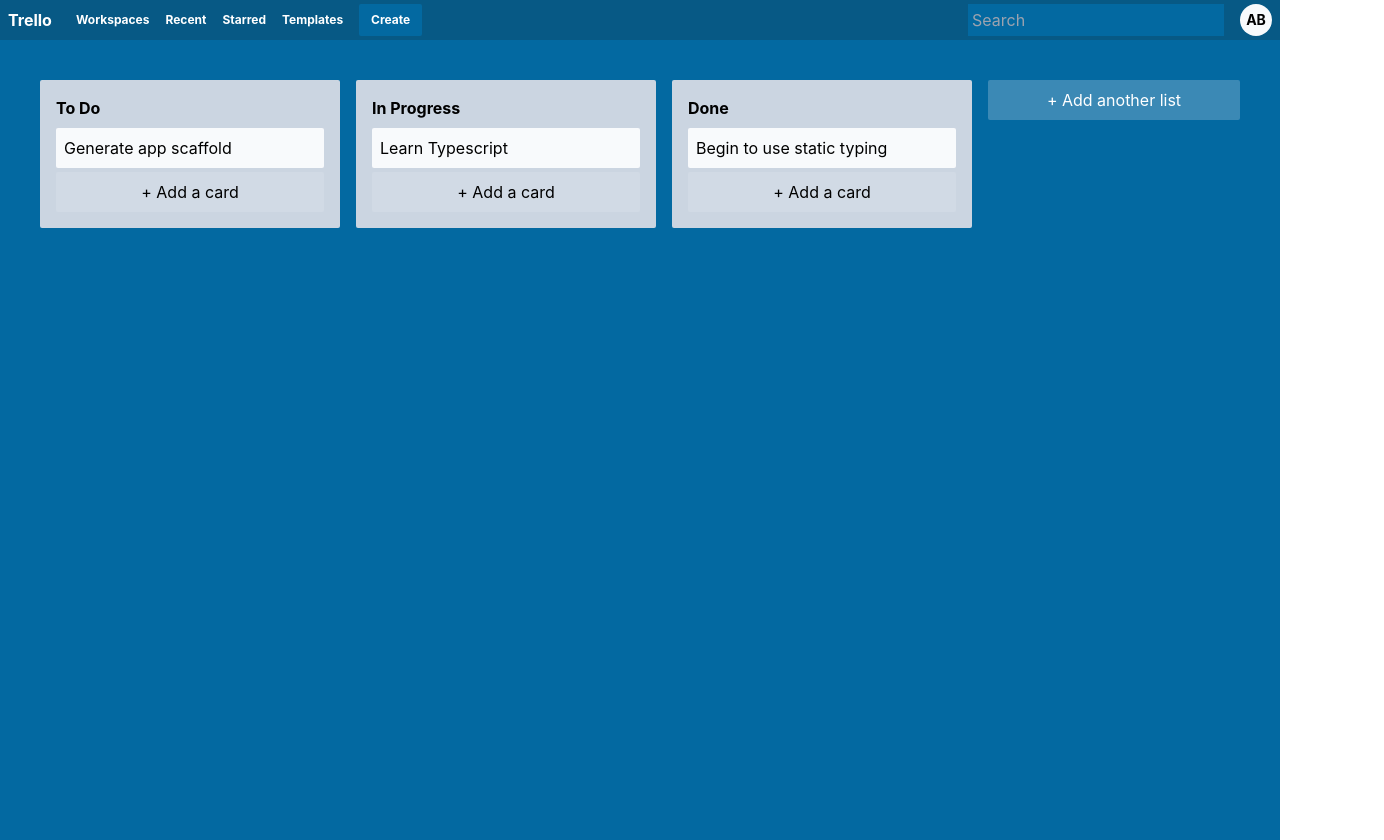
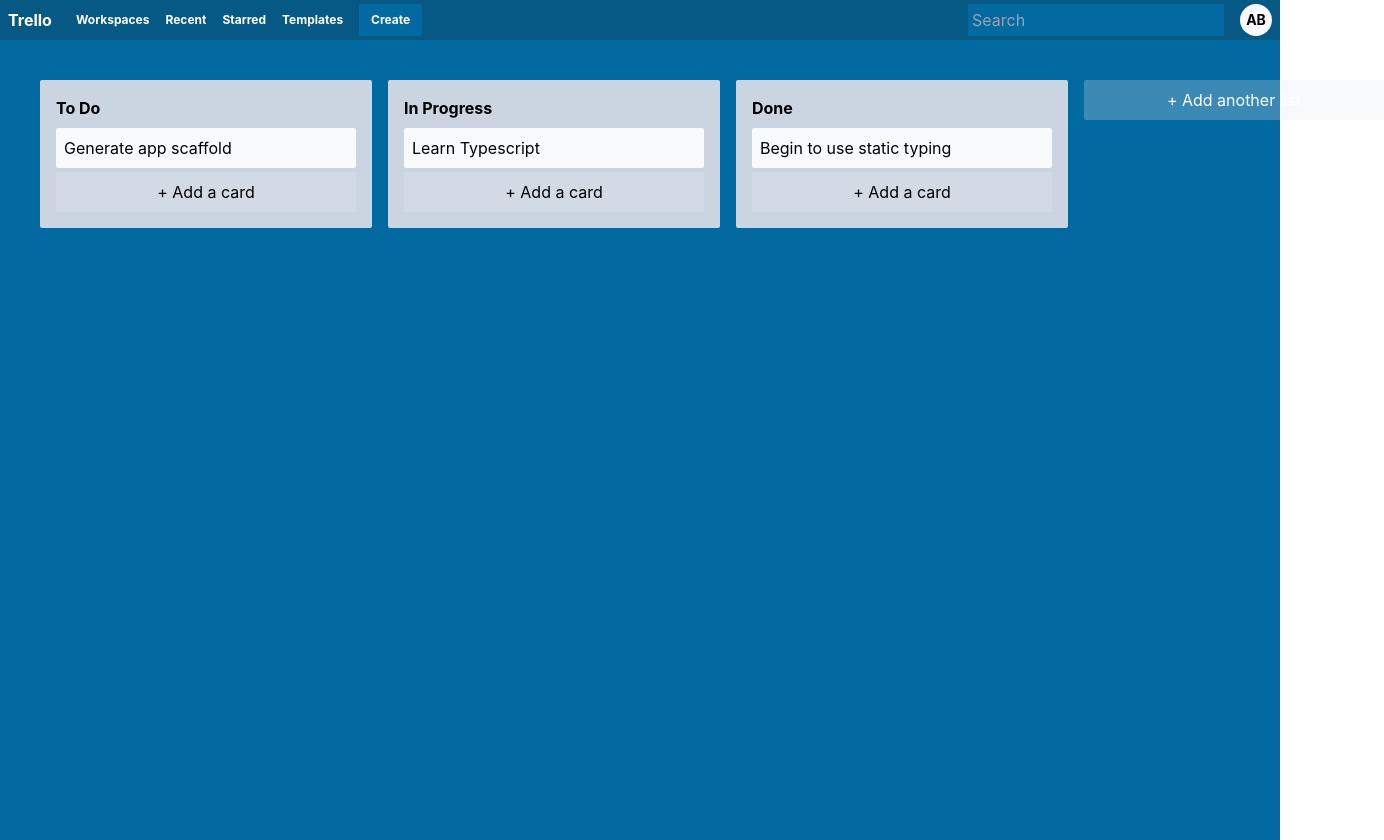
Before and after one commit to aLe3ouLa/trello-clone, a React (Create React App) app: page / in a window 1280 px wide. Shown: the whole page, 1384 px wide, since content can reach past the window. Built offline with nearby package versions, Linux system fonts and the light colour scheme.

Commit message:
fix: ids and moving around

```diff
--- a/src/AppStateContext.tsx
+++ b/src/AppStateContext.tsx
@@ -56,9 +56,9 @@ const appStateReducer = (state: AppState, action: Action): AppState => {
       };
     }
     case 'ADD_TASK': {
-      const { taskId, text } = action.payload;
+      const { listId, text } = action.payload;
 
-      const targetLaneIndex = findItemIndexById(state.lists, taskId);
+      const targetLaneIndex = findItemIndexById(state.lists, listId);
 
       let newStateTasks = [...state.lists];
 
@@ -90,10 +90,15 @@ const appStateReducer = (state: AppState, action: Action): AppState => {
     case 'MOVE_TASK': {
       const { dragIndex, hoverIndex, sourceLane, targetLane } = action.payload;
 
+      console.log('PAYLOAD', action.payload);
+
       const sourceLaneIndex = findItemIndexById(state.lists, sourceLane);
       const targetLaneIndex = findItemIndexById(state.lists, targetLane);
       const item = state.lists[sourceLaneIndex].tasks.splice(dragIndex, 1)[0];
+      console.log('HERE', state.lists, item);
       state.lists[targetLaneIndex].tasks.splice(hoverIndex, 0, item);
+
+      console.log('LISTS', state.lists);
 
       return { ...state };
     }
--- a/src/AppStateTypes.ts
+++ b/src/AppStateTypes.ts
@@ -36,7 +36,7 @@ export type Action =
     }
   | {
       type: Actions.ADD_TASK;
-      payload: { text: string; taskId: string };
+      payload: { text: string; listId: string };
     }
   | {
       type: Actions.MOVE_LIST;
--- a/src/components/Card/Card.tsx
+++ b/src/components/Card/Card.tsx
@@ -3,16 +3,20 @@ import { useDrop } from 'react-dnd';
 import { useAppState } from '../../AppStateContext';
 import { Actions } from '../../AppStateTypes';
 import { useDragItem } from '../../hooks/useDragItem';
+import { isHidden } from '../../utils/isHidden';
 import { CardDragItem, DragTypes } from '../CustomDragLayer/DragItemTypes';
 interface CardProps {
   text: string;
   index: number;
   id: string;
   laneId: string;
+  isPreview?: boolean;
 }
 
-export const Card = ({ text, id, index, laneId }: CardProps) => {
-  const { dispatch } = useAppState();
+export const Card = ({ text, id, index, laneId, isPreview }: CardProps) => {
+  const { state, dispatch } = useAppState();
+  const ref = useRef<HTMLDivElement>(null);
+
   const { drag } = useDragItem({
     type: DragTypes.CARD,
     id,
@@ -20,14 +24,16 @@ export const Card = ({ text, id, index, laneId }: CardProps) => {
     text,
     laneId,
   });
-  const ref = useRef<HTMLDivElement>(null);
 
   const [, drop] = useDrop({
     accept: 'CARD',
     hover(item: CardDragItem) {
+      // if (!item) return;
+
       if (item.id === id) {
         return;
       }
+
       const dragIndex = item.index;
       const hoverIndex = index;
       const sourceLane = item.laneId;
@@ -37,6 +43,7 @@ export const Card = ({ text, id, index, laneId }: CardProps) => {
         type: Actions.MOVE_TASK,
         payload: { dragIndex, hoverIndex, sourceLane, targetLane },
       });
+
       item.index = hoverIndex;
       item.laneId = targetLane;
     },
@@ -47,7 +54,15 @@ export const Card = ({ text, id, index, laneId }: CardProps) => {
   return (
     <article
       ref={ref}
-      className="bg-slate-50 cursor-pointer mb-1 p-2 max-w-100 rounded-sm shadow-black"
+      className={`bg-slate-50 cursor-pointer mb-1 p-2 w-min-[300px] rounded-sm shadow-black  ${
+        isPreview ? 'rotate-6' : 'rotate-0'
+      }
+      ${
+        isHidden(isPreview, state.draggedItem, DragTypes.CARD, id)
+          ? 'opacity-20'
+          : 'opacity-100'
+      }
+      `}
     >
       {text}
     </article>
--- a/src/components/Column/Lane.tsx
+++ b/src/components/Column/Lane.tsx
@@ -6,11 +6,7 @@ import { useDragItem } from '../../hooks/useDragItem';
 import { isHidden } from '../../utils/isHidden';
 import { Card } from '../Card/Card';
 import { CreateItem } from '../CreateItem/CreateItem';
-import {
-  CardDragItem,
-  DragTypes,
-  LaneDragItem,
-} from '../CustomDragLayer/DragItemTypes';
+import { DragItem, DragTypes } from '../CustomDragLayer/DragItemTypes';
 
 interface LaneProps {
   text: string;
@@ -26,36 +22,40 @@ export const Lane = ({ text, index, id, isPreview }: LaneProps) => {
   const { drag } = useDragItem({ type: DragTypes.LANE, id, index, text });
 
   const handleCreate = (text: string) => {
-    dispatch({ type: Actions.ADD_TASK, payload: { text, taskId: id } });
+    dispatch({ type: Actions.ADD_TASK, payload: { text, listId: id } });
   };
 
   const [, drop] = useDrop({
-    accept: ['COLUMN', 'CARD'],
-    hover(item: LaneDragItem | CardDragItem) {
+    accept: [DragTypes.LANE, DragTypes.CARD],
+    hover(item: DragItem) {
       if (item.type === DragTypes.LANE) {
         const dragIndex = item.index;
-        const hoverIndex = index;
-        if (dragIndex === hoverIndex) {
+        const hoverIndex = id;
+
+        if (dragIndex === +hoverIndex) {
           return;
         }
 
         dispatch({
           type: Actions.MOVE_LIST,
-          payload: { draggedIdx: dragIndex, hoverIdx: hoverIndex },
+          payload: { draggedIdx: dragIndex, hoverIdx: +hoverIndex },
         });
-        item.index = hoverIndex;
+        item.index = +hoverIndex;
       } else {
         const dragIndex = item.index;
         const hoverIndex = 0;
         const sourceLane = item.laneId;
         const targetLane = id;
+
         if (sourceLane === targetLane) {
           return;
         }
+
         dispatch({
           type: Actions.MOVE_TASK,
           payload: { dragIndex, hoverIndex, sourceLane, targetLane },
         });
+
         item.index = hoverIndex;
         item.laneId = targetLane;
       }
@@ -64,13 +64,15 @@ export const Lane = ({ text, index, id, isPreview }: LaneProps) => {
 
   drag(drop(ref));
 
+  console.log(state.lists);
+
   return (
     <section
       ref={ref}
-      className={`bg-slate-300 mr-4 rounded-sm min-h-min p-4 flex-grow-0 min-w-[300px]
+      className={`bg-slate-300 mr-4 rounded-sm h-min p-4 flex-grow-0 w-max-[300px]
       ${isPreview ? 'rotate-6' : 'rotate-0'}
       ${
-        isHidden(isPreview, state.draggedItem, 'COLUMN', id)
+        isHidden(isPreview, state.draggedItem, DragTypes.LANE, id)
           ? 'opacity-0'
           : 'opacity-100'
       }
@@ -79,15 +81,20 @@ export const Lane = ({ text, index, id, isPreview }: LaneProps) => {
       <h2 className="pb-2 font-bold ">{text}</h2>
 
       {state.lists &&
-        state.lists[index]?.tasks?.map((task: Task) => (
-          <Card
-            text={task?.text}
-            key={task?.id}
-            index={index}
-            id={task?.id}
-            laneId={`${index}`}
-          />
-        ))}
+        state.lists[index]?.tasks
+          ?.filter((task) => Boolean(task))
+          .map((task: Task, i: number) => {
+            console.log(index, task);
+            return (
+              <Card
+                id={task.id}
+                laneId={id}
+                text={task.text}
+                key={task.id}
+                index={i}
+              />
+            );
+          })}
 
       <CreateItem
         toggleButtonText="+ Add a card"
--- a/src/components/CreateItem/CreateItem.tsx
+++ b/src/components/CreateItem/CreateItem.tsx
@@ -1,5 +1,5 @@
-import { useState } from "react";
-import { CreateItemForm } from "../CreateItemForm/CreateItemForm";
+import { useState } from 'react';
+import { CreateItemForm } from '../CreateItemForm/CreateItemForm';
 
 interface CreateItemProps {
   onCreate(text: string): void;
@@ -15,18 +15,22 @@ export const CreateItem = ({
   const [showForm, setShowForm] = useState<boolean>(false);
 
   if (showForm) {
-    return <CreateItemForm onCreate={text => {
-      onCreate(text);
-      setShowForm(false);
-    }} />
+    return (
+      <CreateItemForm
+        onCreate={(text) => {
+          onCreate(text);
+          setShowForm(false);
+        }}
+      />
+    );
   }
 
   return (
     <button
       className={`bg-slate-200/25 rounded-sm border-none pt-2 pb-2 pr-3 pl-3  ${
-        dark ? "text-black" : "text-white"
-        } cursor-pointer  transition-colors w-full hover:bg-slate-200/50`}
-      style={{maxWidth: "300px"}}
+        dark ? 'text-black' : 'text-white'
+      } cursor-pointer  transition-colors w-full hover:bg-slate-200/50`}
+      style={{ minWidth: '300px' }}
       onClick={() => setShowForm(true)}
     >
       {toggleButtonText}
--- a/src/components/CustomDragLayer/CustomDragLayer.tsx
+++ b/src/components/CustomDragLayer/CustomDragLayer.tsx
@@ -1,5 +1,7 @@
 import { useDragLayer, XYCoord } from 'react-dnd';
+import { Card } from '../Card/Card';
 import { Lane } from '../Column/Lane';
+import { DragTypes } from './DragItemTypes';
 
 function getItemStyles(currentOffset: XYCoord | null): React.CSSProperties {
   if (!currentOffset) {
@@ -8,7 +10,6 @@ function getItemStyles(currentOffset: XYCoord | null): React.CSSProperties {
     };
   }
   const { x, y } = currentOffset;
-  console.log(x, y);
   const transform = `translate(${x}px, ${y}px)`;
   return {
     transform,
@@ -24,9 +25,19 @@ export const CustomDragLayer: React.FC = () => {
   }));
 
   return isDragging ? (
-    <div className="h-full fixed left-0 pointer-events-none top-0 z-100">
+    <div className="h-full fixed left-0 pointer-events-none top-0 z-50">
       <div style={getItemStyles(currentOffset)}>
-        <Lane id={item.id} text={item.text} index={item.index} isPreview />
+        {item.type === DragTypes.LANE ? (
+          <Lane id={item.id} text={item.text} index={item.index} isPreview />
+        ) : (
+          <Card
+            id={item.id}
+            text={item.text}
+            index={item.index}
+            laneId={item.laneId}
+            isPreview
+          />
+        )}
       </div>
     </div>
   ) : null;
--- a/src/index.tsx
+++ b/src/index.tsx
@@ -12,10 +12,10 @@ const root = ReactDOM.createRoot(
 root.render(
   //@ts-ignore
   <DndProvider backend={HTML5Backend}>
-    <React.StrictMode>
-      <AppStateProvider>
-        <App />
-      </AppStateProvider>
-    </React.StrictMode>
+    {/* <React.StrictMode> */}
+    <AppStateProvider>
+      <App />
+    </AppStateProvider>
+    {/* </React.StrictMode> */}
   </DndProvider>
 );
--- a/tailwind.config.js
+++ b/tailwind.config.js
@@ -9,7 +9,7 @@ module.exports = {
       '1/2': '50%',
     },
     minWidth: {
-      '1/3': '300px',
+      '1/4': '300px',
     }
   },
   plugins: [],
```
